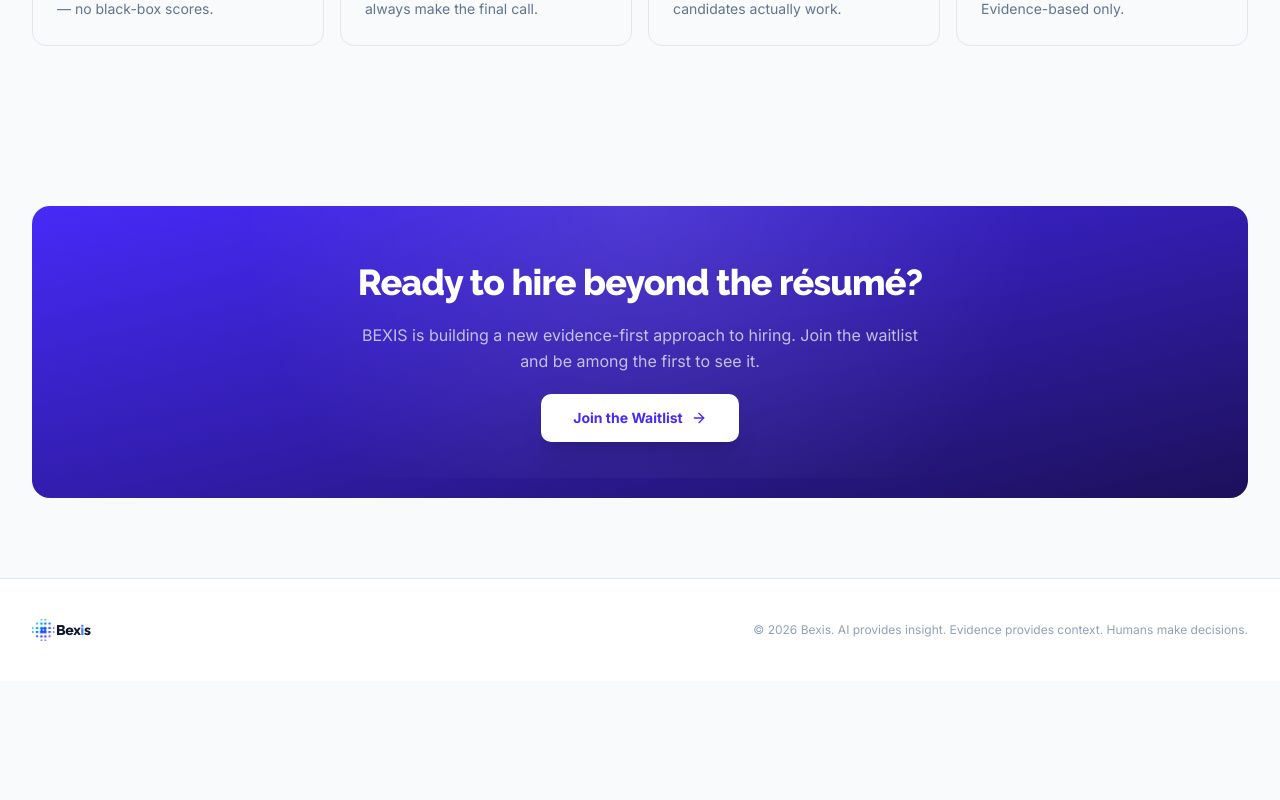
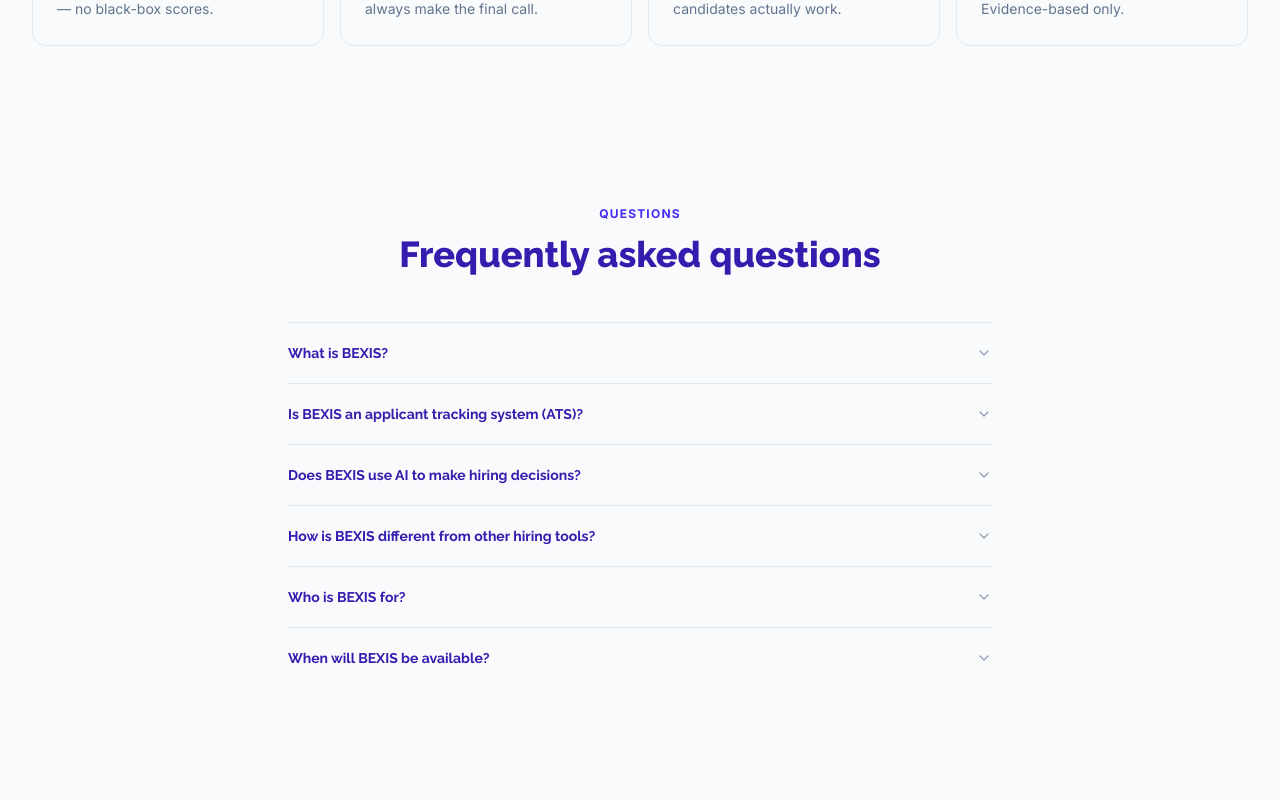
Before and after one commit to wizarphics/bexis-waitlist, a Next.js app: page / in a window 1280 px wide. Shown: the part 2820-3620 px from the top of the page. Before the commit the page ends 3501 px from the top, so only its background shows below. Built offline with nearby package versions, Linux system fonts and the light colour scheme.

Commit message:
Add FAQ section with accordion
- 6 questions: What is BEXIS, ATS comparison, AI role, differentiation, target audience, availability
- Accordion with chevron animation
- Subtle slate-50 background to separate from Trust section above
- Placed between Why BEXIS and final CTA

```diff
--- a/src/app/page.tsx
+++ b/src/app/page.tsx
@@ -13,7 +13,23 @@
   FileText,
   Check,
   Eye,
+  ChevronDown,
 } from 'lucide-react';
+
+function FAQItem({ question, answer }: { question: string; answer: string }) {
+  const [open, setOpen] = useState(false);
+  return (
+    <div className="py-5">
+      <button onClick={() => setOpen(!open)} className="w-full flex items-center justify-between text-left gap-4 cursor-pointer">
+        <span className="text-sm font-bold text-navy-900" style={{ fontFamily: 'var(--font-display)' }}>{question}</span>
+        <ChevronDown className={`size-4 text-slate-400 shrink-0 transition-transform duration-200 ${open ? 'rotate-180' : ''}`} />
+      </button>
+      <div className={`overflow-hidden transition-all duration-200 ${open ? 'max-h-40 mt-3' : 'max-h-0'}`}>
+        <p className="text-sm text-slate-500 leading-relaxed">{answer}</p>
+      </div>
+    </div>
+  );
+}
 
 export default function Home() {
   const [waitlistOpen, setWaitlistOpen] = useState(false);
@@ -429,6 +445,49 @@
         </div>
       </section>
 
+      {/* FAQ */}
+      <section className="py-20 bg-slate-50">
+        <div className="max-w-3xl mx-auto px-4 sm:px-6 lg:px-8">
+          <div className="text-center mb-12 space-y-3">
+            <div className="text-xs font-bold uppercase tracking-widest text-[#472AF8]">Questions</div>
+            <h2 className="text-3xl sm:text-4xl font-extrabold text-navy-900" style={{ fontFamily: 'var(--font-display)' }}>
+              Frequently asked questions
+            </h2>
+          </div>
+
+          <div className="space-y-0 divide-y divide-slate-200 border-t border-slate-200">
+            {[
+              {
+                q: 'What is BEXIS?',
+                a: 'BEXIS is an evidence-first hiring platform. It helps hiring teams understand candidates through experience, work evidence, behavioral insight, and role alignment — not just a résumé.',
+              },
+              {
+                q: 'Is BEXIS an applicant tracking system (ATS)?',
+                a: 'No. BEXIS complements your existing hiring workflow. It focuses on building a richer candidate picture through structured evidence, not managing your hiring pipeline.',
+              },
+              {
+                q: 'Does BEXIS use AI to make hiring decisions?',
+                a: 'No. BEXIS uses AI to surface insights and organize evidence. It never makes hiring decisions. Humans always have the final call.',
+              },
+              {
+                q: 'How is BEXIS different from other hiring tools?',
+                a: 'Most hiring tools focus on workflow and process. BEXIS focuses on candidate understanding — connecting what someone claims with what they can actually show, and how they approach real situations.',
+              },
+              {
+                q: 'Who is BEXIS for?',
+                a: 'BEXIS is designed for hiring teams, recruiters, and HR leaders who want to make more informed, evidence-based hiring decisions.',
+              },
+              {
+                q: 'When will BEXIS be available?',
+                a: 'BEXIS is currently in pre-launch. Join the waitlist to get early access when we begin onboarding teams.',
+              },
+            ].map((item, i) => (
+              <FAQItem key={i} question={item.q} answer={item.a} />
+            ))}
+          </div>
+        </div>
+      </section>
+
       {/* CTA */}
       <section className="py-20 max-w-[1400px] mx-auto px-4 sm:px-6 lg:px-8">
         <div className="relative rounded-2xl bg-gradient-to-br from-[#472AF8] via-[#321DAE] to-[#1c105a] p-10 sm:p-14 text-center space-y-5 overflow-hidden">
```
